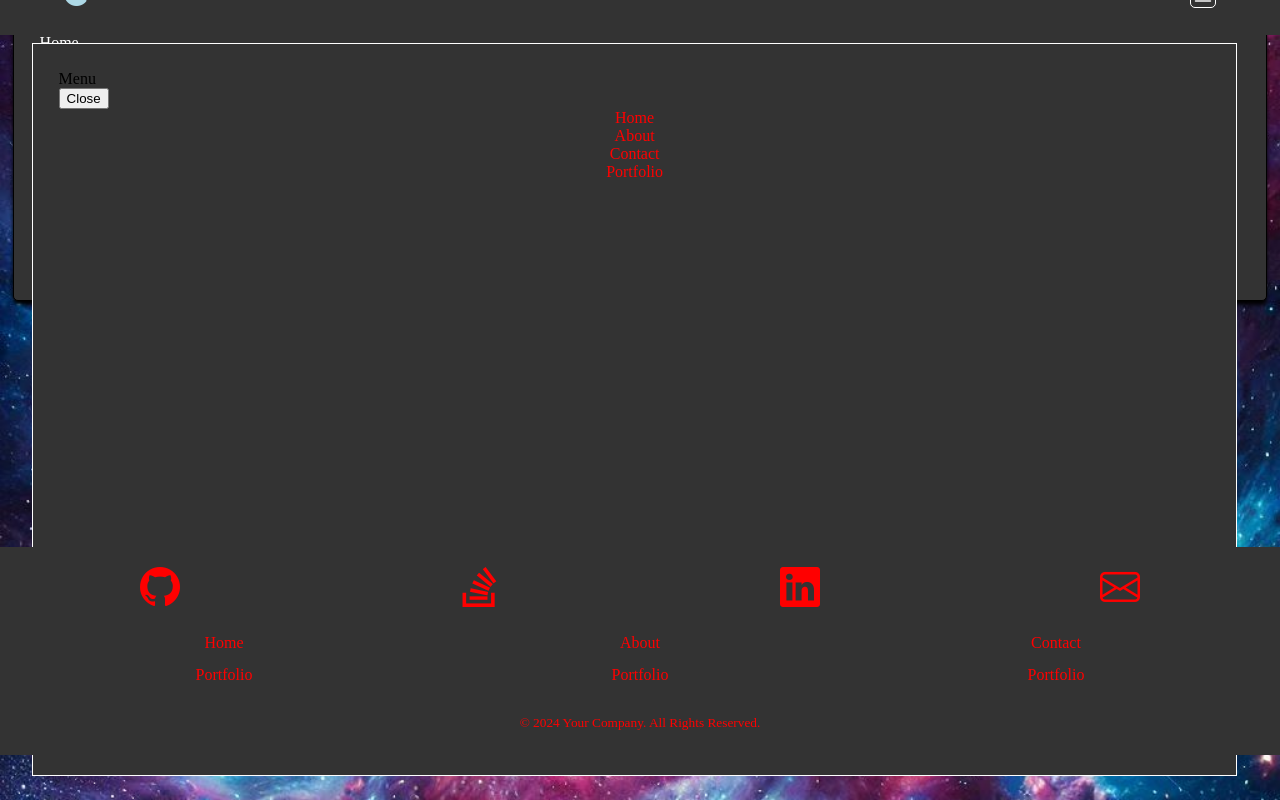
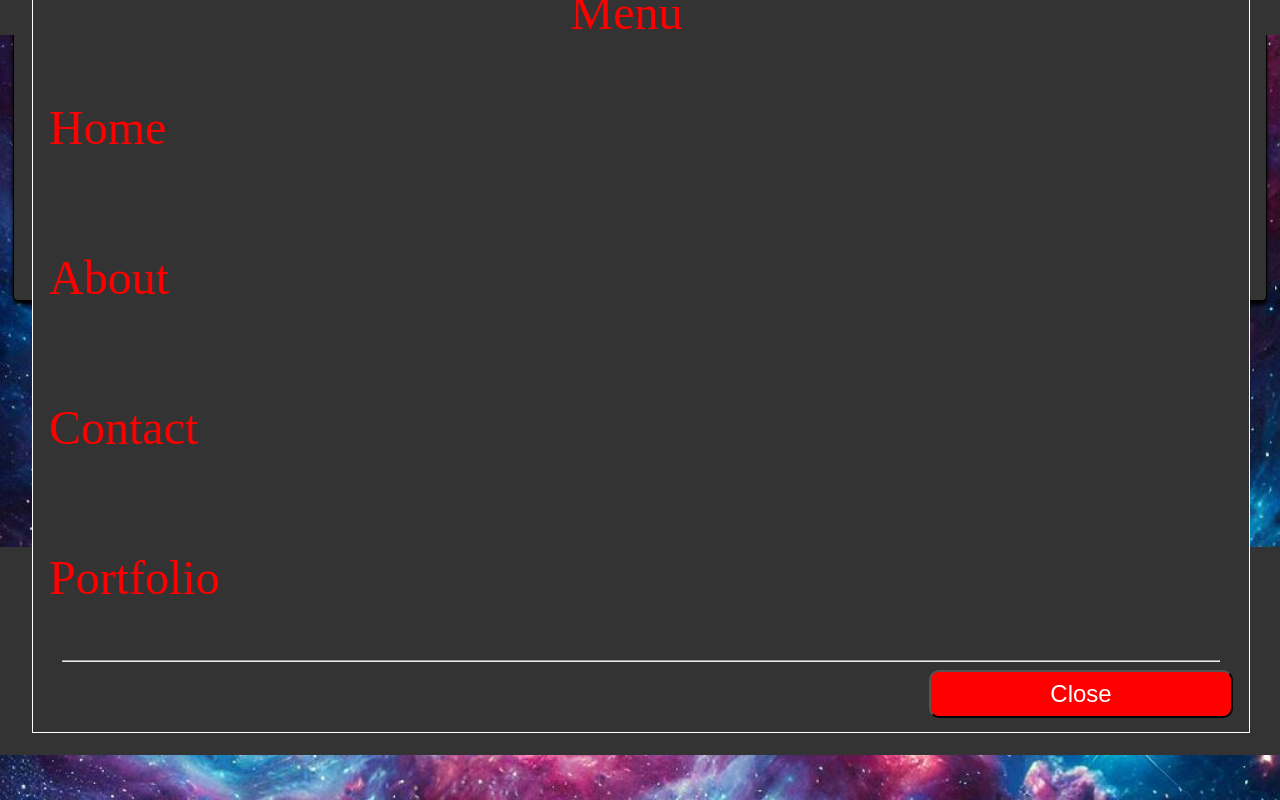
Before and after one commit to Jameshuff95/jan2025, a React (Vite) app: page / in a window 1280 px wide. Both pictures are taken after a click on the icon 1203 px from the left and 40 px from the top of the page. Shown: the part 80-880 px from the top of the page. Built offline with nearby package versions, Linux system fonts and the light colour scheme.

Commit message:
changed nav to map through links array

```diff
--- a/src/App.css
+++ b/src/App.css
@@ -4,7 +4,7 @@
 
 #theme,
 #menu-btn {
-  font-size: 1.5rem;
+  font-size: 3rem;
   cursor: pointer;
 }
 
@@ -42,9 +42,9 @@
 #nav {
   position: fixed;
   top: 0;
-  padding: 0 5%;
+  padding: 0 4%;
   height: 10vh;
-  width: 90%;
+  width: 92%;
   justify-content: space-between;
   align-items: center;
 }
@@ -55,6 +55,7 @@
   place-items: center;
   text-decoration: none;
   color: var(--nav-color);
+  cursor: pointer;
 }
 
 #footer {
@@ -101,11 +102,18 @@
 
 #menu {
   position: fixed;
-  top: 11vh;
+  top: 2vh;
   left: 2.5%;
   background: var(--background);
-  width: 90%;
-  height: 85%;
-  border: 1px solid white;
-  padding: 2%;
+  width: 95%;
+  height: 95%;
+  border: 1px solid var(--card-text);
+  display: flex;
+  flex-direction: column;
+  gap: 1rem;
+  z-index: 11;
+
+  hr {
+    width: 95%;
+  }
 }
--- /dev/null
+++ b/src/Components/Modal.tsx
@@ -0,0 +1,91 @@
+import React from 'react';
+import { Modal, Col, Row, NavLink, Button } from 'react-bootstrap';
+
+interface ModalProps {
+  show: boolean;
+  handleClose: () => void;
+}
+
+const Menu: React.FC<ModalProps> = ({ show, handleClose }) => {
+  const links = [
+    {
+      href: '/',
+      text: 'Home',
+    },
+    {
+      href: '/about',
+      text: 'About',
+    },
+    {
+      href: '/contact',
+      text: 'Contact',
+    },
+    {
+      href: '/portfolio',
+      text: 'Portfolio',
+    },
+  ];
+
+  return (
+    <Modal id="menu" show={show} onHide={handleClose}>
+      <Modal.Header>
+        <Row
+          style={{
+            justifyContent: 'center',
+            height: '10vh',
+            fontSize: '3rem',
+            padding: '0 1rem',
+            width: '95%',
+          }}
+        >
+          <Modal.Title>Menu</Modal.Title>
+        </Row>
+      </Modal.Header>
+      <Modal.Body>
+        <Col style={{ height: '75vh' }}>
+          {links.map((link, index) => (
+            <NavLink
+              key={index}
+              href={link.href}
+              style={{
+                fontSize: '3rem',
+                padding: '0 1rem',
+                justifyContent: 'flex-start',
+              }}
+            >
+              {link.text}
+            </NavLink>
+          ))}
+        </Col>
+      </Modal.Body>
+      <Modal.Footer>
+        <hr />
+        <Row
+          style={{
+            height: '6vh',
+            justifyContent: 'flex-end',
+          }}
+        >
+          <Button
+            variant="secondary"
+            onClick={handleClose}
+            style={{
+              background: 'red',
+              color: 'white',
+              cursor: 'pointer',
+              margin: '0 1rem 0 0',
+              padding: '.5rem',
+              width: '25%',
+              borderRadius: '10px',
+              fontSize: '1.5rem',
+            }}
+          >
+            Close
+          </Button>
+        </Row>
+      </Modal.Footer>
+    </Modal>
+  );
+};
+
+export default Menu;
--- a/src/Components/Nav.tsx
+++ b/src/Components/Nav.tsx
@@ -1,5 +1,6 @@
 import React, { useState } from 'react';
-import { Nav, NavLink, Modal, Button } from 'react-bootstrap';
+import { Nav } from 'react-bootstrap';
+import Menu from './Modal'; // Adjust the import path as necessary
 
 interface ThemeProps {
   theme: string;
@@ -11,32 +12,15 @@ const Navigation: React.FC<ThemeProps> = ({ theme, toggleTheme }) => {
 
   const handleClose = () => setShow(false);
   const handleShow = () => setShow(true);
-
+  // prettier-ignore
   return (
-    <Nav id="nav" className={theme === 'dark' ? 'dark' : 'light'}>
-      <i
-        id="theme"
-        onClick={toggleTheme}
-        className={theme === 'dark' ? 'bi bi-moon-fill' : 'bi bi-sun-fill'}
-      />
-      <i id="menu-btn" className="bi bi-list" style={{}} onClick={handleShow} />
-
-      <Modal id="menu" show={show} onHide={handleClose}>
-        <Modal.Header>
-          <Modal.Title>Menu</Modal.Title>
-          <Button variant="secondary" onClick={handleClose}>
-            Close
-          </Button>
-        </Modal.Header>
-        <Modal.Body>
-          <NavLink href="/">Home</NavLink>
-          <NavLink href="/about">About</NavLink>
-          <NavLink href="/contact">Contact</NavLink>
-          <NavLink href="/portfolio">Portfolio</NavLink>
-        </Modal.Body>
-        <Modal.Footer></Modal.Footer>
-      </Modal>
-    </Nav>
+    <>
+      <Nav id="nav" className={theme === 'dark' ? 'dark' : 'light'} style={{ justifyContent: 'space-between' }} >
+        <i id="theme" onClick={toggleTheme} className={theme === 'dark' ? 'bi bi-moon-fill' : 'bi bi-sun-fill'} />
+        <i id="menu-btn" className="bi bi-list" style={{}} onClick={handleShow} />
+      </Nav>
+      <Menu show={show} handleClose={handleClose} />
+    </>
   );
 };
 
--- a/src/index.css
+++ b/src/index.css
@@ -70,10 +70,16 @@ body {
   margin: 0 auto;
 }
 
+.modal-title {
+  color: var(--nav-color);
+}
+
 .row {
   width: 100%;
   display: flex;
   align-items: center;
+  height: 100%;
+  width: 100%;
 }
 
 .col {
```
